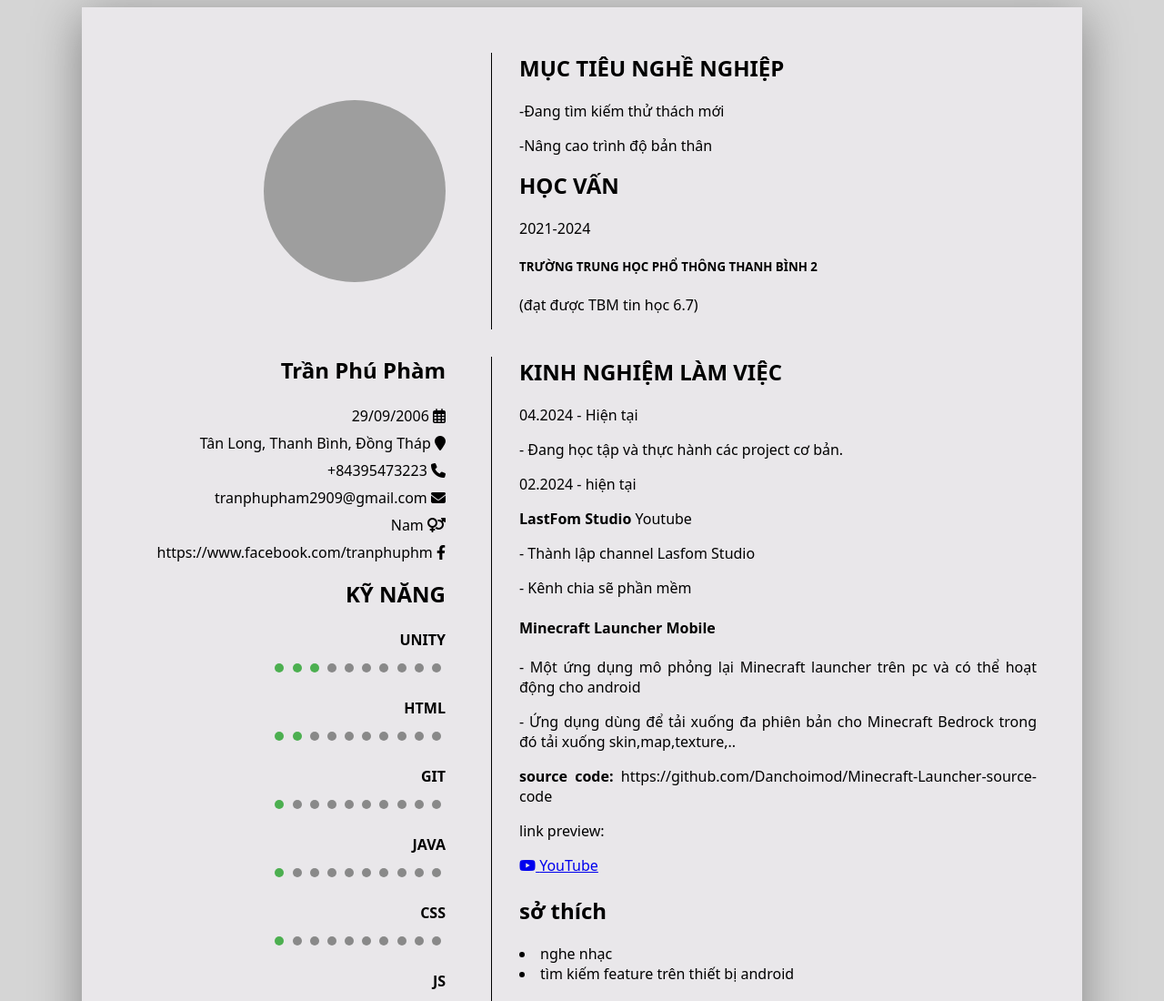
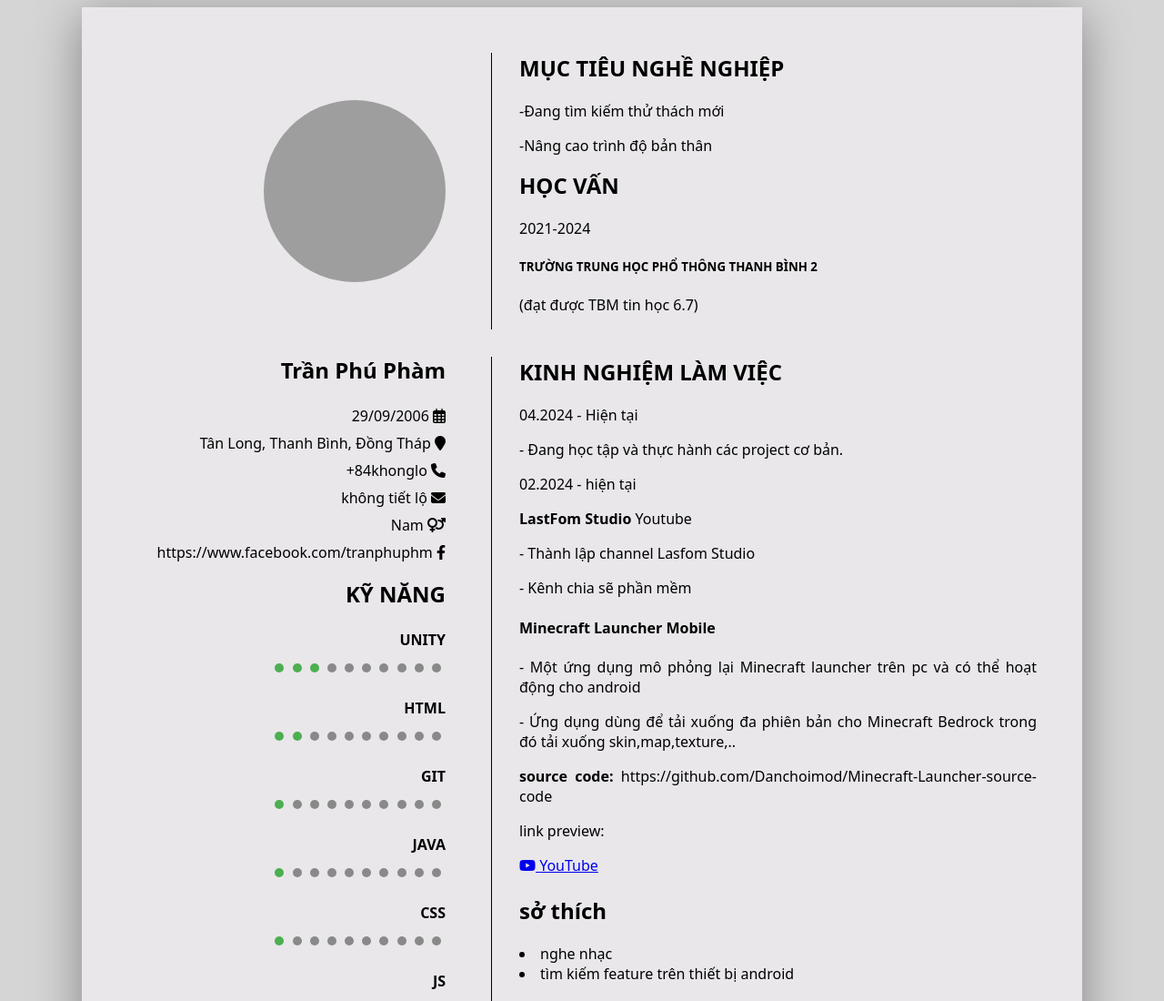
Before and after one commit to Danchoimod/duanxuongfinal, a plain HTML site: page index.html in a window 1280 px wide. Shown: the top 1100 px of the page at 91% size. Drawn offline with Linux system fonts and the light colour scheme; grey boxes are pictures that could not be loaded.

Commit message:
Update index.html

```diff
--- a/index.html
+++ b/index.html
@@ -45,11 +45,11 @@
 
                     </li>
                     <li>
-                        <span>+84395473223</span>
+                        <span>+84khonglo</span>
                         <i class="fas fa-phone"></i>
                     </li>
                     <li>
-                        <span>tranphupham2909@gmail.com</span>
+                        <span>không tiết lộ</span>
                         <i class="fas fa-envelope"></i>
                     </li>
                     <li>
```
